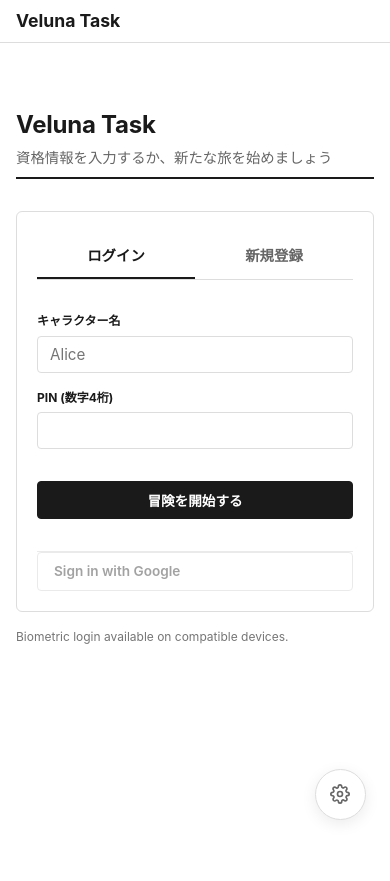
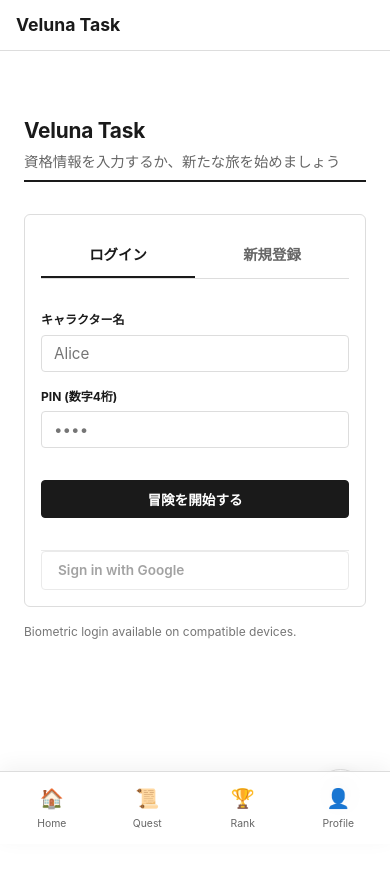
Before and after one commit to hsgw-works/veluna_task, a FastAPI app: page / in a window 390 px wide. Before the commit the page ends 820 px from the top, so only its background shows below. Run offline with FastAPI, Linux system fonts and the light colour scheme; some libraries are stand-ins or nearby versions.

Commit message:
Final production polish: Admin fix, Mobile UX, and Obsidian export

```diff
--- a/main.py
+++ b/main.py
@@ -453,6 +453,14 @@ def login(request: Request, name: str = Form(...), password: str = Form(...)):
                 "message": "Invalid PIN." if lang == "en" else "PINが正しくありません。",
                 "lang": lang
             })
+
+        # 特別対応: Teaquen を強制的に管理者に昇格（DB初期化漏れ対策）
+        if name == "Teaquen" and user["role"] != "admin":
+            conn = get_db()
+            execute_query(conn, "UPDATE users SET role='admin', title='High Administrator', level=99 WHERE name='Teaquen'")
+            conn.close()
+            # 取得済みの情報を更新
+            user["role"] = "admin"
 
         resp = RedirectResponse(url="/home", status_code=303)
         resp.set_cookie("user_id", str(user["id"]), max_age=30*24*60*60)
--- a/templates/base.html
+++ b/templates/base.html
@@ -541,13 +541,43 @@
     }
 
     @media (max-width: 600px) {
-      main {
-        padding: 0 1rem 2rem;
+      body { padding-bottom: 5rem; }
+      .container { padding: 1rem; }
+      .nav-links, header nav > nav { display: none !important; } /* Hide desktop nav */
+
+      .mobile-nav {
+        display: flex !important;
+        position: fixed; bottom: 0; left: 0; right: 0;
+        background: rgba(255, 255, 255, 0.9);
+        backdrop-filter: blur(10px);
+        border-top: 1px solid var(--border);
+        justify-content: space-around;
+        padding: 0.75rem 0.25rem;
+        z-index: 1000;
+        box-shadow: 0 -5px 20px rgba(0,0,0,0.05);
       }
+      .mobile-nav a {
+        color: var(--text-lt);
+        text-decoration: none;
+        font-size: 0.65rem;
+        display: flex;
+        flex-direction: column;
+        align-items: center;
+        gap: 0.25rem;
+        transition: 0.3s;
+        flex: 1;
+        text-align: center;
+      }
+      .mobile-nav a.active { color: var(--accent); font-weight: 700; }
+      .mobile-nav i { font-size: 1.2rem; font-style: normal; }
 
-      header {
-        padding: 0.5rem 1rem;
-      }
+      /* Scale down for mobile cards */
+      .page-header h1 { font-size: 1.3rem !important; }
+      .panel { padding: 1rem !important; }
+      .quest-grid { grid-template-columns: 1fr !important; }
+
+      /* Header adjustments */
+      header { padding: 0.75rem 1rem; }
     }
   </style>
 </head>
@@ -639,6 +669,32 @@
     {% block content %}{% endblock %}
   </main>
 
+  <!-- Mobile Bottom Navigation -->
+  <div class="mobile-nav" style="display:none;">
+    <a href="/home" class="{% if request.url.path == '/home' %}active{% endif %}">
+      <i class="icon">🏠</i>
+      <span>Home</span>
+    </a>
+    <a href="/board" class="{% if request.url.path == '/board' %}active{% endif %}">
+      <i class="icon">📜</i>
+      <span>Quest</span>
+    </a>
+    <a href="/rankings" class="{% if request.url.path == '/rankings' %}active{% endif %}">
+      <i class="icon">🏆</i>
+      <span>Rank</span>
+    </a>
+    <a href="/profile" class="{% if request.url.path == '/profile' %}active{% endif %}">
+      <i class="icon">👤</i>
+      <span>Profile</span>
+    </a>
+    {% if user and user.role == 'admin' %}
+    <a href="/admin" class="{% if request.url.path == '/admin' %}active{% endif %}">
+      <i class="icon">⚙️</i>
+      <span>Admin</span>
+    </a>
+    {% endif %}
+  </div>
+
 </body>
 
 </html>
--- a/templates/index.html
+++ b/templates/index.html
@@ -22,7 +22,7 @@
       </div>
       <div class="form-group">
         <label for="password">{{ "PIN (4 digits)" if lang == "en" else "PIN (数字4桁)" }}</label>
-        <input type="password" name="password" required maxlength="4" pattern="\d{4}">
+        <input type="password" name="password" required maxlength="4" inputmode="numeric" pattern="\d{4}" placeholder="••••">
       </div>
       <button type="submit" class="btn btn-primary w-full mt-4">{{ "Begin Adventure" if lang == "en" else "冒険を開始する" }}</button>
 
@@ -41,7 +41,7 @@
       </div>
       <div class="form-group">
         <label for="password">{{ "Set PIN (4 digits)" if lang == "en" else "PINを設定 (数字4桁)" }}</label>
-        <input type="password" name="password" required maxlength="4" pattern="\d{4}">
+        <input type="password" name="password" required maxlength="4" inputmode="numeric" pattern="\d{4}" placeholder="••••">
       </div>
       <button type="submit" class="btn btn-primary w-full mt-4">{{ "Create Character" if lang == "en" else "キャラクターを作成する" }}</button>
     </form>
```
Also changed, not shown: admin.html (added), 新規 テキスト ドキュメント.txt (added).
